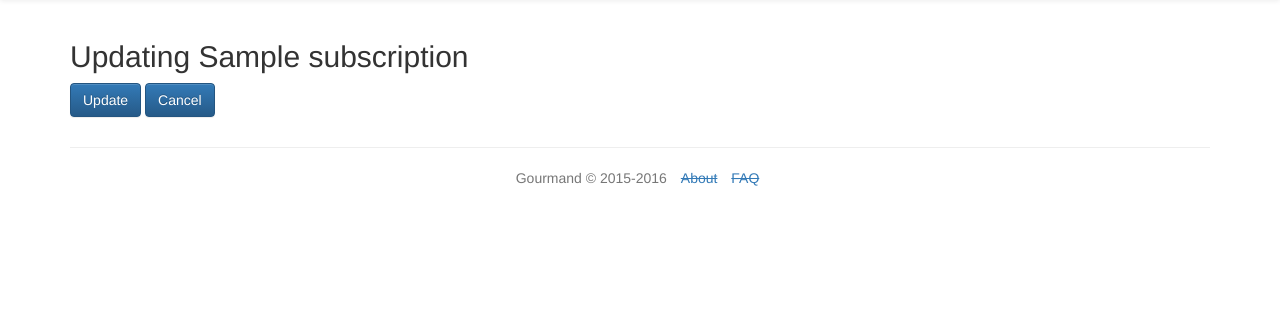
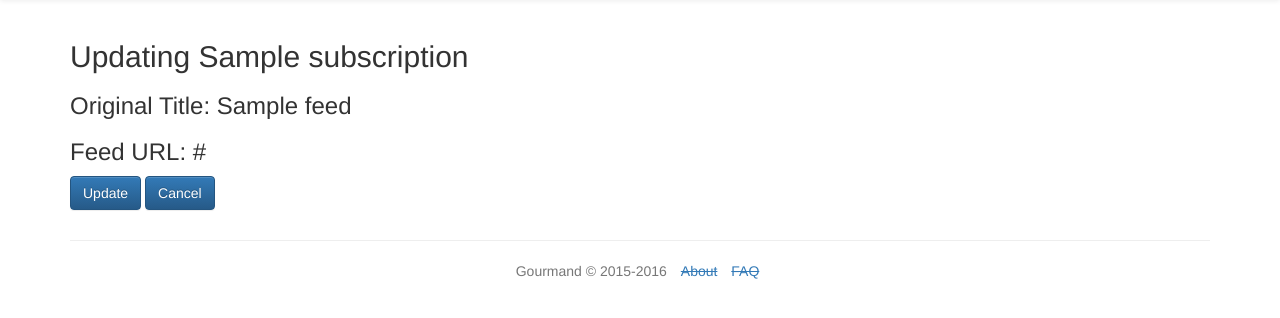
Before and after one commit to aaronkurtz/gourmand, a Django app: template gourmand/templates/subscriptions/update_subscription.html in a window 1280 px wide. Shown: the part 51-369 px from the top of the page. Run offline with Django 3.2, Linux system fonts and the light colour scheme; the template is opened without the code that fills it: most values are stand-ins (such as "Sample title", 1, 10 or a date in 2020); parts of the project's set-up code (start-up, migrations or seed data) failed here and were passed over; some libraries are stand-ins or nearby versions.

Commit message:
Add feed HREF, original title to sub update page

```diff
--- a/gourmand/templates/subscriptions/update_subscription.html
+++ b/gourmand/templates/subscriptions/update_subscription.html
@@ -7,6 +7,10 @@
 <div class="container">
 <p>
     <h2>Updating {{ subscription.title }}</h2>
+    {% if subscription.title != subscription.feed.title %}
+        <h3>Original Title: {{ subscription.feed.title }}</h3>
+    {% endif %}
+    <h3>Feed URL: {{ subscription.feed.href }}</h3>
     <p>
     </p>
     <form class="form" action="{% url 'update_subscription' object.pk %}" method="post">
```
